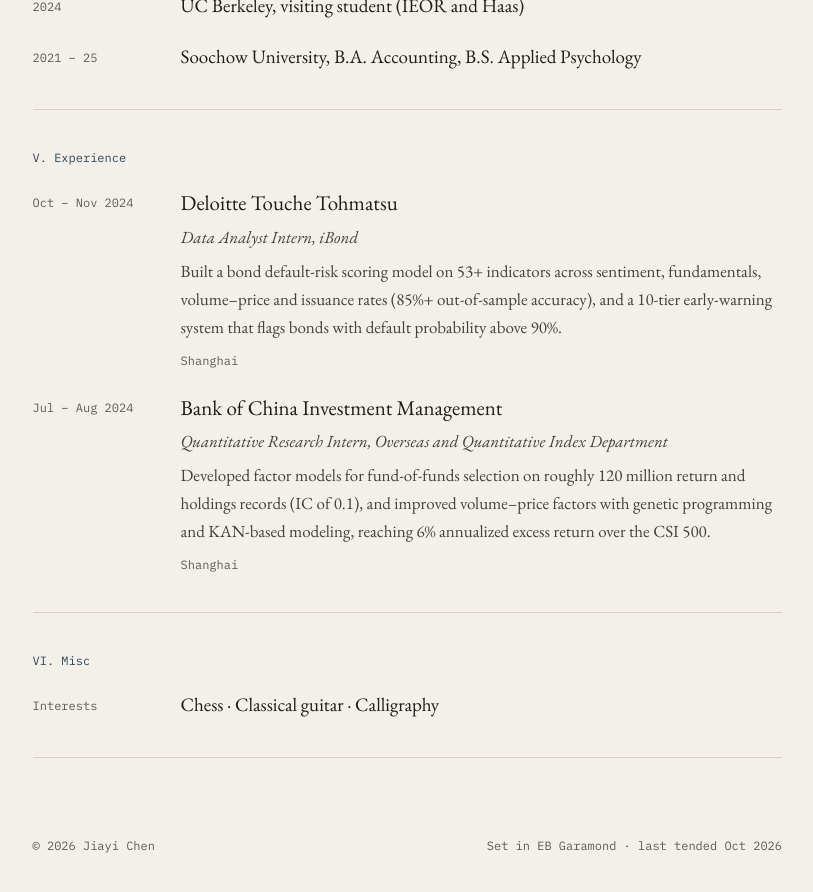
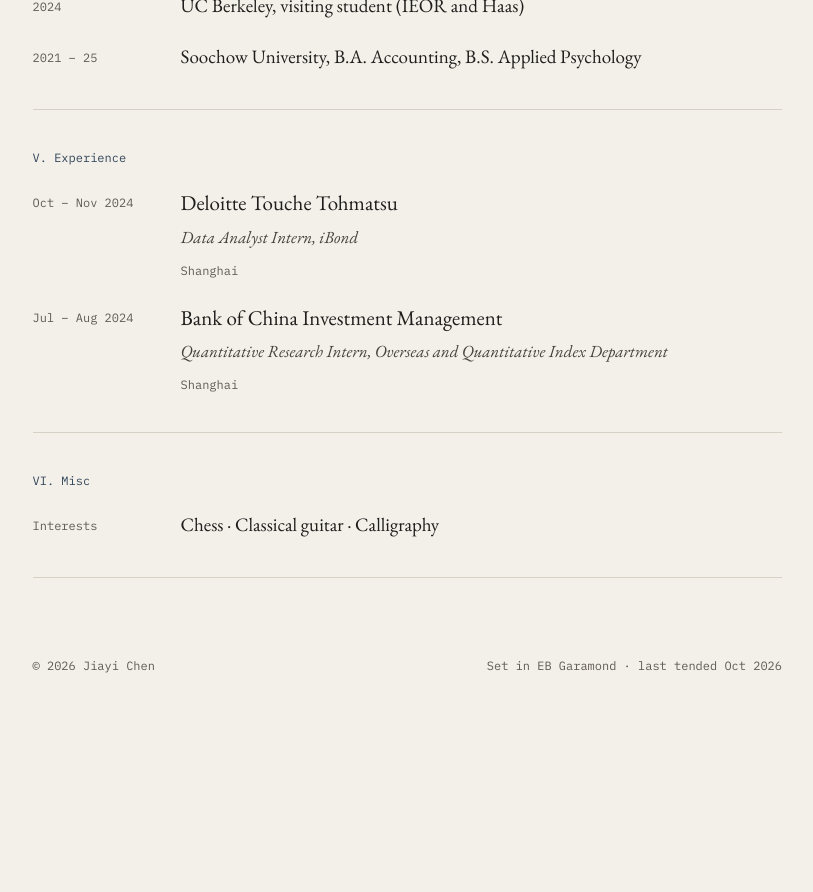
Before and after one commit to marcochen0720/marcochen0720.github.io, a Jekyll site: the page index.html, which Jekyll copies as it is, in a window 1280 px wide and 900 px high, scrolled down 1328 px. Shown: the top 892 px of the window, without its empty margins (414-1227 px from the left). Built offline with Jekyll 4.4.1, drawn with Linux system fonts in a browser that asks for light colours; after the commit the page ends 2091 px from its top, so only the background shows below that.

Commit message:
Homepage: keep internships to company, role and location
Co-Authored-By: Claude Opus 5.5 <noreply@anthropic.com>
Claude-Session: https://claude.ai/code/session_01HoNJ7EMXARG6q3pJwoFrsW

```diff
--- a/index.html
+++ b/index.html
@@ -219,7 +219,6 @@
           <div class="what">
             <h3 class="title">Deloitte Touche Tohmatsu</h3>
             <p class="desc by">Data Analyst Intern, iBond</p>
-            <p class="desc">Built a bond default-risk scoring model on 53+ indicators across sentiment, fundamentals, volume–price and issuance rates (85%+ out-of-sample accuracy), and a 10-tier early-warning system that flags bonds with default probability above 90%.</p>
             <div class="note mono">Shanghai</div>
           </div>
         </div>
@@ -228,7 +227,6 @@
           <div class="what">
             <h3 class="title">Bank of China Investment Management</h3>
             <p class="desc by">Quantitative Research Intern, Overseas and Quantitative Index Department</p>
-            <p class="desc">Developed factor models for fund-of-funds selection on roughly 120 million return and holdings records (IC of 0.1), and improved volume–price factors with genetic programming and KAN-based modeling, reaching 6% annualized excess return over the CSI 500.</p>
             <div class="note mono">Shanghai</div>
           </div>
         </div>
```
